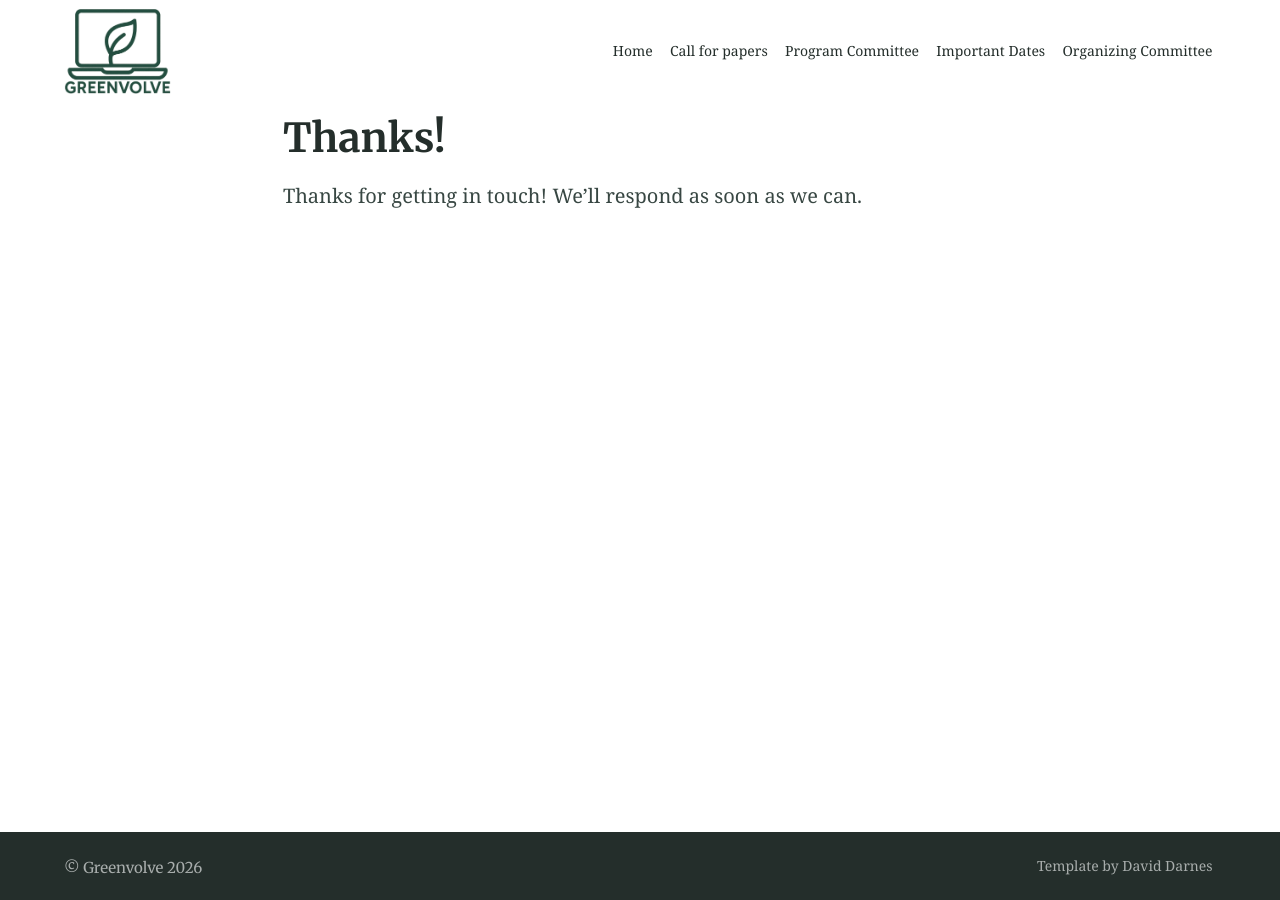
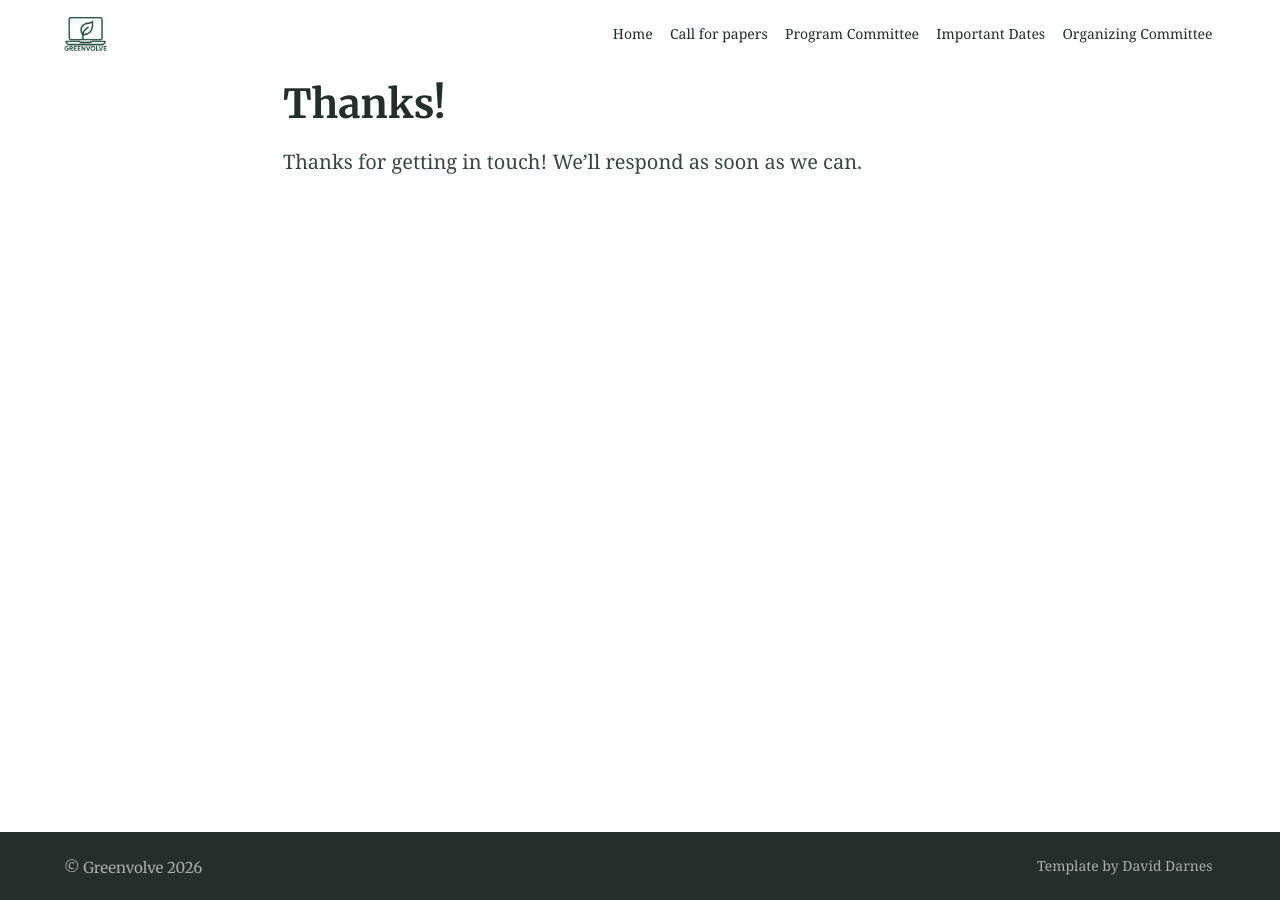
Before and after one commit to greenvolve/greenvolve.github.io, a Jekyll site: the page built from thanks.md, in a window 1280 px wide. Built offline with Jekyll 4.4.1, drawn with Linux system fonts in a browser that asks for light colours.

Commit message:
Logo was too big

```diff
--- a/_sass/_theme.scss
+++ b/_sass/_theme.scss
@@ -68,7 +68,7 @@ body {
   @include flexbox;
   @include align-items(center);
   img {
-    max-height: 5rem;
+    max-height: 2rem;
   }
 }
 
```
